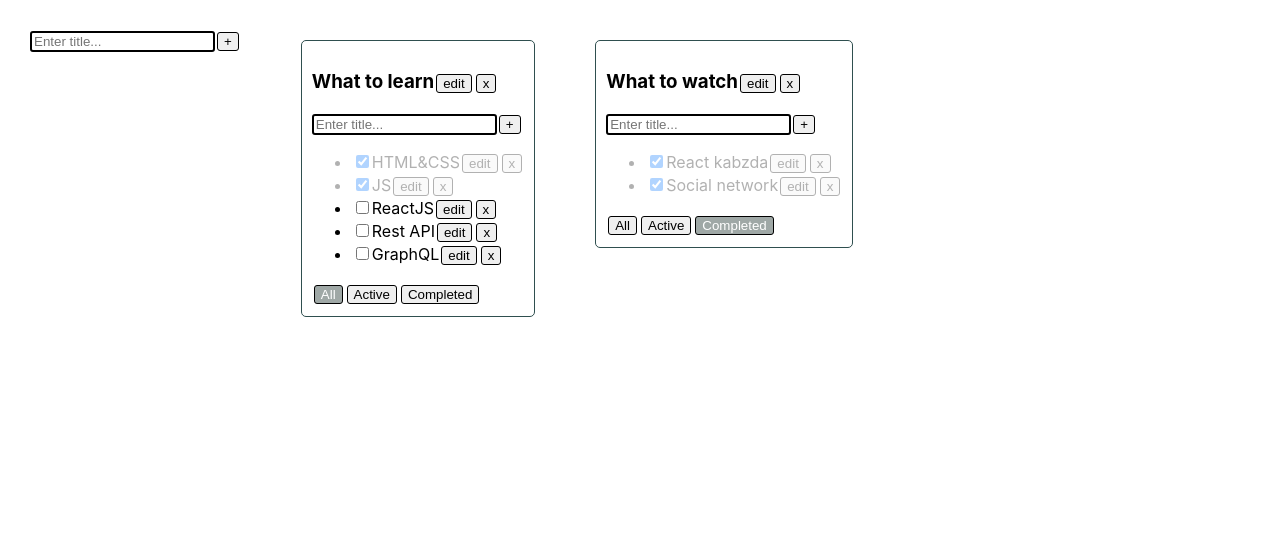
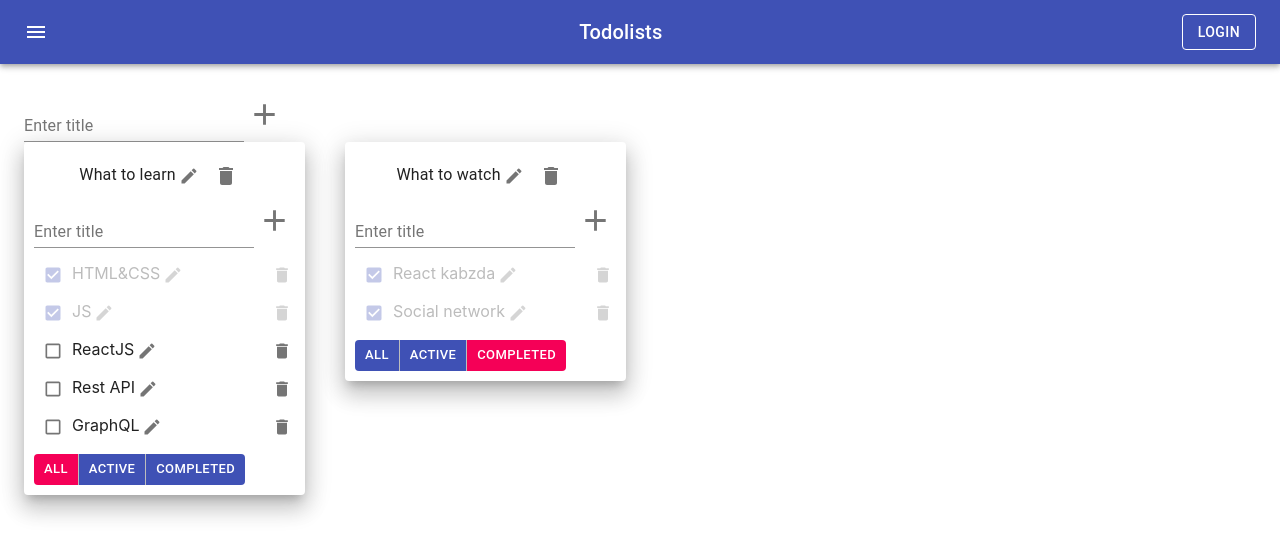
Before and after one commit to dotSality/TodoList, a React (Create React App) app: page / in a window 1280 px wide. Shown: the top 556 px of the page. Built offline with nearby package versions, Linux system fonts and the light colour scheme.

Commit message:
added material ui components

```diff
--- a/package.json
+++ b/package.json
@@ -3,6 +3,8 @@
   "version": "0.1.0",
   "private": true,
   "dependencies": {
+    "@material-ui/core": "^4.12.3",
+    "@material-ui/icons": "^4.11.2",
     "@testing-library/jest-dom": "^4.2.4",
     "@testing-library/react": "^9.3.2",
     "@testing-library/user-event": "^7.1.2",
--- a/src/AddItemForm.tsx
+++ b/src/AddItemForm.tsx
@@ -1,4 +1,6 @@
 import React, {ChangeEvent, KeyboardEvent, useState} from 'react';
+import {IconButton, TextField} from '@material-ui/core';
+import {AddOutlined} from '@material-ui/icons';
 
 type AddItemFormPropsType = {
     addItem: (title: string) => void
@@ -39,19 +41,20 @@ export const AddItemForm = (props: AddItemFormPropsType) => {
         borderRadius: '3px',
         outline: 'none'
     }
-    const errorMessage = error && <div style={{color: 'red'}}>Title is required</div>
 
     return (
         <div>
-            <input
-                style={error ? errorInputStyles : inputStyles}
+            <TextField
+                error={error}
+                helperText={error && 'Title is required'}
+                label={'Enter title'}
                 value={title}
                 onChange={onChangeHandler}
                 onKeyPress={onKeyPressHandler}
-                placeholder={'Enter title...'}
             />
-            <button onClick={addItem}>+</button>
-            {errorMessage}
+            <IconButton size={'small'} onClick={addItem}>
+                <AddOutlined fontSize={'large'}/>
+            </IconButton>
         </div>
     )
 }
--- a/src/App.css
+++ b/src/App.css
@@ -1,45 +1,34 @@
-.App {
-  padding: 30px;
-  display: flex;
-  flex-wrap: wrap;
-}
+/*.App {*/
+/*  padding: 30px;*/
+/*  display: flex;*/
+/*  flex-wrap: wrap;*/
+/*}*/
 
-.App button {
-  margin: 2px;
-  border: 1px solid black;
-  border-radius: 3px;
-}
+/*.App button {*/
+/*  !*margin: 2px;*!*/
+/*  border: 1px solid black;*/
+/*  border-radius: 3px;*/
+/*}*/
 
-.todoList {
-  height: 100%;
-  border: 1px darkslategray solid;
-  border-radius: 5px;
-  padding: 10px;
-  margin: 10px;
-}
+/*.todoList {*/
+/*  height: 100%;*/
+/*  border: 1px darkslategray solid;*/
+/*  border-radius: 5px;*/
+/*  padding: 10px;*/
+/*  margin: 10px;*/
+/*}*/
 
-.App > div {
-  margin-right: 50px;
-}
+/*.App > div {*/
+/*  margin-right: 50px;*/
+/*}*/
 
-.active-filter {
-  background-color: #9fa8a6;
-  border: 1px solid black;
-  border-radius: 3px;
-  color: white;
-}
+/*.active-filter {*/
+/*  background-color: #9fa8a6;*/
+/*  border: 1px solid black;*/
+/*  border-radius: 3px;*/
+/*  color: white;*/
+/*}*/
 
 .is-done {
   opacity: 0.3;
 }
-
-/*.error {*/
-/*  border: 2px solid red;*/
-/*  border-radius: 3px;*/
-/*  outline: none;*/
-/*}*/
-
-/*.input {*/
-/*  outline: 2px solid black,*/
-/*  border: none,*/
-/*}*/
--- a/src/App.tsx
+++ b/src/App.tsx
@@ -3,6 +3,8 @@ import './App.css';
 import {Todolist} from './TodoList';
 import {v1} from 'uuid';
 import {AddItemForm} from './AddItemForm';
+import {AppBar, Button, Container, Grid, IconButton, Paper, Toolbar, Typography} from '@material-ui/core';
+import {Menu} from '@material-ui/icons';
 
 export type FilterValuesType = "all" | "active" | "completed";
 
@@ -97,8 +99,9 @@ function App() {
         if (tl.filter === "completed") tasksForRender = tasks[tl.id].filter(t => t.isDone);
 
         return (
+            <Grid item key={tl.id}>
+                <Paper elevation={14} style={{padding: '10px'}}>
                     <Todolist
-                    key={tl.id}
                         id={tl.id}
                         filter={tl.filter}
                         title={tl.title}
@@ -111,13 +114,32 @@ function App() {
                         changeTaskTitle={changeTaskTitle}
                         changeTodolistTitle={changeTodolistTitle}
                     />
+                </Paper>
+            </Grid>
         )
-        }
-    )
+    })
     return (
         <div className={'App'}>
+            <AppBar position="static">
+                <Toolbar style={{justifyContent: "space-between"}}>
+                    <IconButton edge="start" color="inherit" aria-label="menu">
+                        <Menu/>
+                    </IconButton>
+                    <Typography
+                        variant="h6">
+                        Todolists
+                    </Typography>
+                    <Button color="inherit" variant={"outlined"}>Login</Button>
+                </Toolbar>
+            </AppBar>
+            <Container fixed>
+                <Grid container style={{padding: '30px 0'}}>
                     <AddItemForm addItem={addTodoList}/>
+                    <Grid container spacing={5}>
                         {todoListsComponents}
+                    </Grid>
+                </Grid>
+            </Container>
         </div>
     )
 }
--- a/src/EditableSpan.tsx
+++ b/src/EditableSpan.tsx
@@ -1,4 +1,6 @@
 import React, {ChangeEvent, KeyboardEvent, useState} from 'react';
+import {IconButton, TextField} from '@material-ui/core';
+import {Edit} from '@material-ui/icons';
 
 type EditableSpanProps = {
     title: string
@@ -18,7 +20,7 @@ export const EditableSpan = (props: EditableSpanProps) => {
 
     const onKeyPressOffEditMode = (e: KeyboardEvent<HTMLInputElement>) => {
         if (e.key === 'Enter')
-        offEditMode()
+            offEditMode()
     }
 
     const changeTitle = (e: ChangeEvent<HTMLInputElement>) => {
@@ -26,13 +28,16 @@ export const EditableSpan = (props: EditableSpanProps) => {
     }
 
     return (
-        editMode ? <input value={title}
-                onBlur={offEditMode}
-                autoFocus onChange={changeTitle}
-                onKeyPress={onKeyPressOffEditMode}
-            />
-        : <span onDoubleClick={onEditMode}>{props.title}
-            <button onClick={onEditMode}>edit</button>
+            editMode ? <TextField
+                    style={{width: '148px'}}
+                    value={title}
+                    onBlur={offEditMode}
+                    autoFocus onChange={changeTitle}
+                    onKeyPress={onKeyPressOffEditMode}/>
+            : <span onDoubleClick={onEditMode} style={{display: 'inline-block', margin: '0 auto 0 0'}}>{props.title}
+            <IconButton style={{display: 'inline-block'}} size={'small'} onClick={onEditMode}>
+                <Edit fontSize={'small'}/>
+            </IconButton>
         </span>
     )
 }
--- a/src/TodoList.tsx
+++ b/src/TodoList.tsx
@@ -1,7 +1,9 @@
-import React, {ChangeEvent, KeyboardEvent, useState} from 'react';
+import React, {ChangeEvent} from 'react';
 import {FilterValuesType, TaskType} from './App';
 import {AddItemForm} from './AddItemForm';
 import {EditableSpan} from './EditableSpan';
+import {Button, ButtonGroup, Checkbox, IconButton, List, ListItem, Typography} from '@material-ui/core';
+import {Delete} from '@material-ui/icons';
 
 type PropsType = {
     id: string
@@ -9,7 +11,7 @@ type PropsType = {
     title: string
     tasks: TaskType[]
     removeTask: (taskId: string, todoListID: string) => void
-    changeFilter: (value: FilterValuesType, todoListID: string) => void
+    changeFilter: (value: FilterValuesType, odoListID: string) => void
     addTask: (title: string, todoListID: string) => void
     changeTaskStatus: (id: string, isDone: boolean, todoListID: string) => void
     removeTodoLists: (todoListID: string) => void
@@ -36,12 +38,14 @@ export function Todolist(props: PropsType) {
     const completedClass = props.filter === 'completed' ? 'active-filter' : ''
 
     return <div className={'todoList'}>
-        <h3>
+        <Typography align={'center'}>
             <EditableSpan setNewTitle={changeTodolistTitle} title={props.title}/>
-            <button onClick={() => props.removeTodoLists(props.id)}>x</button>
-        </h3>
+            <IconButton onClick={() => props.removeTodoLists(props.id)}>
+                <Delete/>
+            </IconButton>
+        </Typography>
         <AddItemForm addItem={addTask}/>
-        <ul>
+        <List>
             {
                 props.tasks.map(t => {
 
@@ -53,20 +57,30 @@ export function Todolist(props: PropsType) {
                         props.changeTaskTitle(t.id, title, props.id)
                     }
 
-                    return <li className={t.isDone ? 'is-done' : ''}
+                    return <ListItem
+                        style={{padding: '0', display: 'flex', justifyContent: 'space-between'}}
+                        alignItems={'center'}
+                        className={t.isDone ? 'is-done' : ''}
                         key={t.id}>
-                        <input onChange={changeTaskStatus}
-                            type="checkbox" checked={t.isDone}/>
+                        <Checkbox
+                            onChange={changeTaskStatus}
+                            checked={t.isDone}
+                            color={'primary'}
+                            size={'small'}/>
                         <EditableSpan setNewTitle={changeTitle} title={t.title}/>
-                        <button onClick={removeTaskCallback}>x</button>
-                    </li>
+                        <IconButton size={'small'} onClick={removeTaskCallback}>
+                            <Delete fontSize={'small'}/>
+                        </IconButton>
+                    </ListItem>
                 })
             }
-        </ul>
+        </List>
         <div>
-            <button className={allClass} onClick={onAllClickHandler}>All</button>
-            <button className={activeClass} onClick={onActiveClickHandler}>Active</button>
-            <button className={completedClass} onClick={onCompletedClickHandler}>Completed</button>
+            <ButtonGroup variant={'contained'} size={'small'} disableElevation>
+                <Button color={props.filter === 'all' ? 'secondary' : 'primary'} onClick={onAllClickHandler}>All</Button>
+                <Button color={props.filter === 'active' ? 'secondary' : 'primary'} onClick={onActiveClickHandler}>Active</Button>
+                <Button color={props.filter === 'completed' ? 'secondary' : 'primary'} onClick={onCompletedClickHandler}>Completed</Button>
+            </ButtonGroup>
         </div>
     </div>
 }
```
Also changed, not shown: 1 other file (tests, documents, lock files or other folders). Lines whose indentation alone changed are shown as unchanged.
